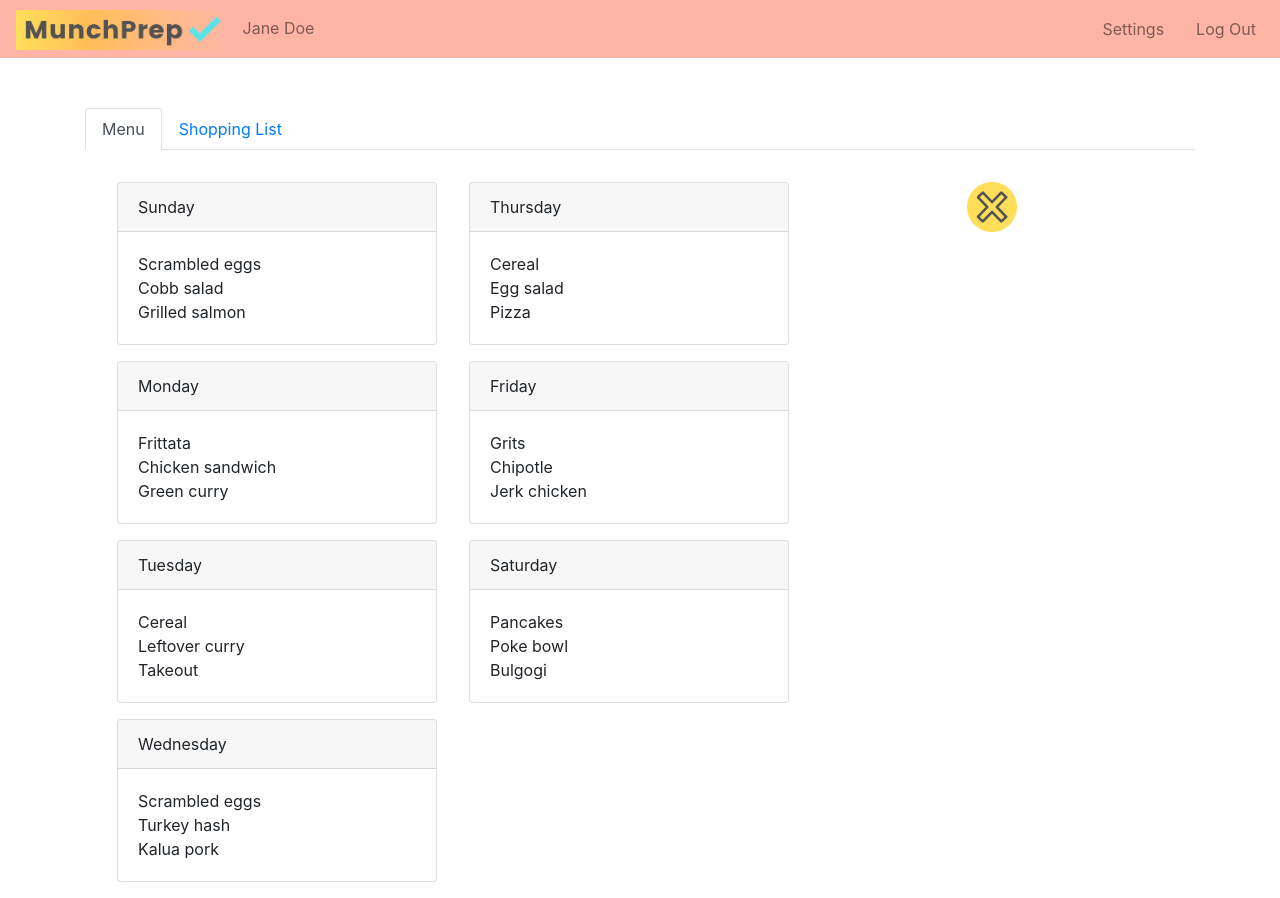
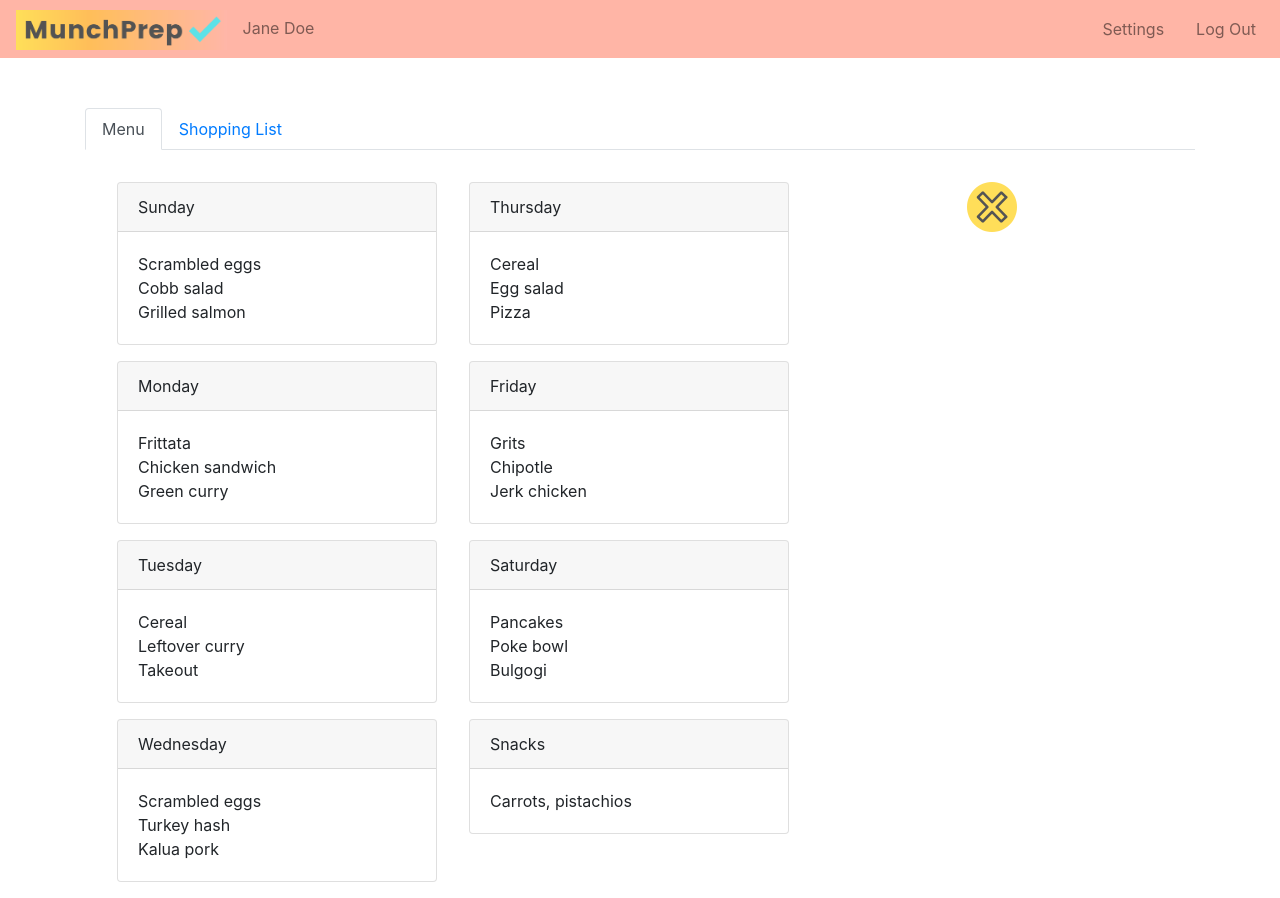
Before and after one commit to schoinh/munchprep-web, a React app: page /#/user-page in a window 1280 px wide. Built offline with nearby package versions, Linux system fonts and the light colour scheme.

Commit message:
add Snacks card

```diff
--- a/src/components/Menu.jsx
+++ b/src/components/Menu.jsx
@@ -2,6 +2,7 @@ import React from "react";
 // import CardGroup from "react-bootstrap/CardGroup";
 import DayOfWeek from "./DayOfWeek";
 import iconX from "../assets/images/icon-x.png";
+import Snacks from "./Snacks";
 
 function Menu() {
   let menusByDay = {
@@ -147,6 +148,7 @@ function Menu() {
             meals={day.meals}
             key={dayId} />;
         })}
+        <Snacks snacks={snacks} />
       </div>
       <img src={iconX} style={iconXStyles} />
     </div>
--- /dev/null
+++ b/src/components/Snacks.jsx
@@ -0,0 +1,28 @@
+import React from "react";
+import PropTypes from "prop-types";
+
+function Snacks(props) {
+  var SnacksStyles = {
+    width: "20em",
+    marginBottom: "1em",
+    marginLeft: "auto",
+    marginRight: "auto"
+  };
+
+  return (
+    <div style={SnacksStyles} className="card">
+      <div className="card-header">
+        Snacks
+      </div>
+      <div className="card-body">
+        {props.snacks}
+      </div>
+    </div>
+  );
+}
+
+Snacks.propTypes = {
+  snacks: PropTypes.string
+};
+
+export default Snacks;
```
